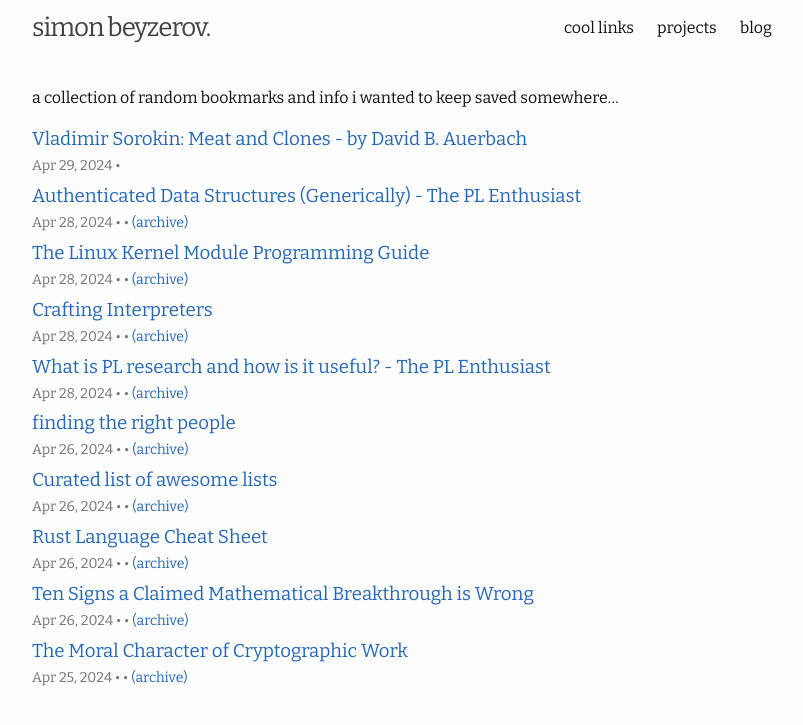
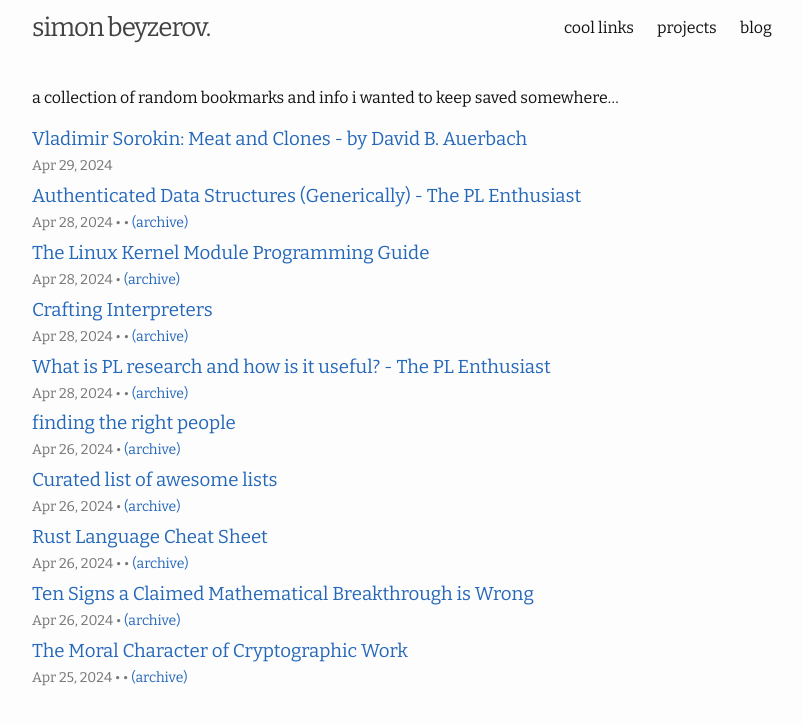
Before and after one commit to sim15/sim15.github.io, a Jekyll site: the page built from bookmarks.md, in a window 1280 px wide. Shown: the top 725 px of the page, without its empty margins (238-1041 px from the left). Built offline with Jekyll 4.4.1, drawn with Linux system fonts in a browser that asks for light colours.

Commit message:
Update bookmarks.html

```diff
--- a/_layouts/bookmarks.html
+++ b/_layouts/bookmarks.html
@@ -26,7 +26,7 @@
 
         <span class="post-meta">
             {% include date.html date=bookmark.date lang=lang %}
-            {% if bookmark.tags != empty %}
+            {% if bookmark.tags != empty and bookmark.tags %}
             {% include category_links_bookmark.html tags=bookmark.tags %}
             {% endif %}
             {% if bookmark.waybackUrl %}
```
